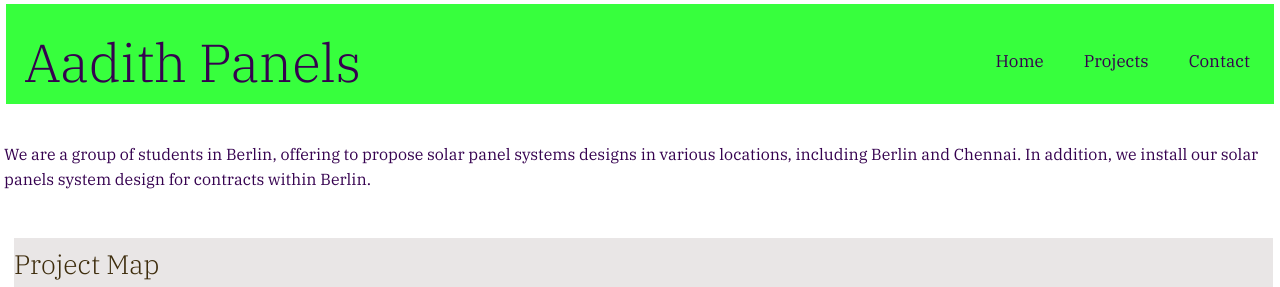
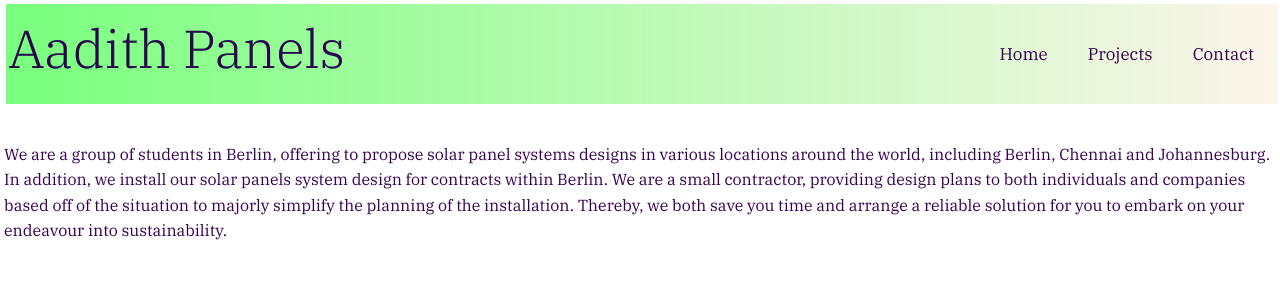
Before and after one commit to yadavalu/Aadith-Panels, a plain HTML site: page index.html in a window 1280 px wide. Shown: the top 287 px of the page. Drawn offline with Linux system fonts and the light colour scheme.

Commit message:
Navbar editing

```diff
--- a/index.html
+++ b/index.html
@@ -15,9 +15,9 @@
             </a>
             <nav>
                 <ul>
-                    <li><a href="index.html">Home</a></li>
-                    <li><a href="projects.html">Projects</a></li>
-                    <li><a href="contact.html">Contact</a></li>
+                    <li><a href="index.html" class="udrl_anim">Home</a></li>
+                    <li><a href="projects.html" class="udrl_anim">Projects</a></li>
+                    <li><a href="contact.html" class="udrl_anim">Contact</a></li>
                 </ul>
             </nav>
         </div>
@@ -25,7 +25,7 @@
 
     <br/>
     <p>
-        We are a group of students in Berlin, offering to propose solar panel systems designs in various locations, including Berlin and Chennai. In addition, we install our solar panels system design for contracts within Berlin.
+        We are a group of students in Berlin, offering to propose solar panel systems designs in various locations around the world, including Berlin, Chennai and Johannesburg. In addition, we install our solar panels system design for contracts within Berlin. We are a small contractor, providing design plans to both individuals and companies based off of the situation to majorly simplify the planning of the installation. Thereby, we both save you time and arrange a reliable solution for you to embark on your endeavour into sustainability.
     </p>
 
     <br/>
@@ -39,9 +39,9 @@
 
 
     <h2>Contacts</h2>
-    <a href="https://www.linkedin.com/company/aadith-panels">LinkedIn</a>
+    <a href="https://www.linkedin.com/company/aadith-panels" class="udrl_anim">LinkedIn</a>
     <br/>
-    <a href="mailto:g.aadithyadav@gmail.com">g.aadithyadav@gmail.com</a>
+    <a href="mailto:g.aadithyadav@gmail.com" class="udrl_anim">g.aadithyadav@gmail.com</a>
 
 </body>
 </html>
--- a/navbar.css
+++ b/navbar.css
@@ -1,8 +1,64 @@
 .navbar {
-  background-color: #37ff3d;
+  /*#fcf5eb #37ff3daa*/
+  background-image: linear-gradient(to right, #37ff3daa 0%, #fcf5ebff 100%);
   height: 100px;
+  width: 100%;
+  position: sticky;
+  top: 0;
+  overflow: hidden;
 }
 
+.logo {
+  width: 350px;
+  height: 80px;
+  border-radius: 10px;
+  background: linear-gradient(265.27deg, #0000 20.55%, #00F27E 94.17%);  /*Change me*/
+  background-color: #00F27E; /*FIXME*/
+  background-clip: text; /*FIXME*/
+  -moz-background-clip: text;
+  transition: all 400ms ease-in;
+}
+
+.logo:hover {
+  background-color: #00FFE0;
+}
+
+/*
+.logo::after
+{
+  content: "";
+  width: 0%;
+  height: 2px;
+  background: #430400;
+  background-color: #35014F;
+  background-image: linear-gradient(to right, #35014F 0%, #ae501e 100%);
+  -moz-background-clip: text;
+  -webkit-background-clip: text;
+  display: block;
+  margin: auto;
+  transition: 0.5s;
+}
+
+.logo:hover::after
+{
+  width: 100%;
+}
+
+.logo.active::after
+{
+  width: 100%;
+}
+
+.logo.home
+{
+  background-color: rgb(255, 145, 0);
+}
+
+.logo.home-active
+{
+  background-color: #F0E0FF;
+}
+*/
 .navcontainer {
   max-width: 1750px;
   margin: auto;
@@ -24,7 +80,7 @@
   display: flex;
 }
 
-a
+a.udrl_anim
 {
   float: left;
   text-align: center;
@@ -33,7 +89,7 @@ a
   font-size: 17px;
 }
 
-a::after
+a.udrl_anim::after
 {
   content: "";
   width: 0%;
@@ -44,22 +100,22 @@ a::after
   transition: 0.5s;
 }
 
-a:hover::after
+a.udrl_anim:hover::after
 {
   width: 100%;
 }
 
-a.active::after
+a.udrl_anim.active::after
 {
   width: 100%;
 }
 
-a.home
+a.udrl_anim.home
 {
   background-color: rgb(255, 145, 0);
 }
 
-a.home-active
+a.udrl_anim.home-active
 {
   background-color: #F0E0FF;
 }
--- a/style.css
+++ b/style.css
@@ -41,6 +41,15 @@ h1, h2 {
   margin: 10px 0;
 }
 
+h1 {
+  background-color: #f44336;
+  background-image: linear-gradient(to right, #35014F 0%, rgb(215, 125, 0) 100%);
+  background-size: 100%;
+  display: flex;
+  -moz-background-clip: text;
+  -webkit-background-clip: text;
+}
+
 p {
   margin: 10px 0;
 }
```
Also changed, not shown: contact.html (+5 -5 lines), projects.html (+3 -3 lines), 1 other file.
